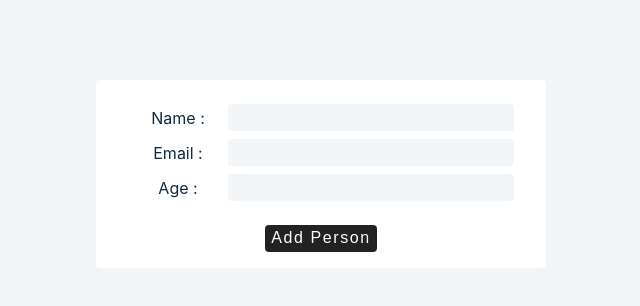
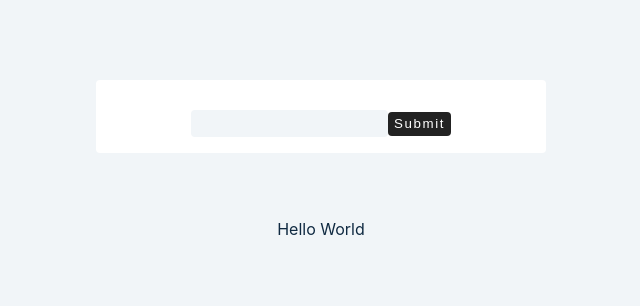
Before and after one commit to IsaacBukunmi/react-advanced-2020-copy, a React (Create React App) app: page / in a window 1280 px wide. Shown: the top 306 px of the page, without its empty margins (319-959 px from the left). Built offline with nearby package versions, Linux system fonts and the light colour scheme.

Commit message:
useRef Complete

```diff
--- a/src/App.js
+++ b/src/App.js
@@ -1,5 +1,5 @@
 import React from 'react'
-import Setup from './tutorial/4-forms/setup/2-multiple-inputs'
+import Setup from './tutorial/5-useRef/setup/1-useRef-basics'
 
 
 function App() {
--- a/src/tutorial/5-useRef/setup/1-useRef-basics.js
+++ b/src/tutorial/5-useRef/setup/1-useRef-basics.js
@@ -5,7 +5,26 @@ import React, { useEffect, useRef } from 'react';
 // target DOM nodes/elements
 
 const UseRefBasics = () => {
-  return <h2>useRef</h2>;
+  const refContainer = useRef(null);
+  const divContainer = useRef(null);
+
+  const handleSubmit = (e) => {
+    e.preventDefault()
+    console.log(refContainer.current.value)
+    console.log(divContainer.current.innerHTML)
+  }
+  console.log(refContainer)
+  return(
+    <>
+      <form className='form' onSubmit={handleSubmit}>
+        <div>
+          <input type="text" ref={refContainer}/>
+          <button type='submit'>submit</button>
+        </div>
+      </form>
+      <div ref={divContainer}>Hello World</div>
+    </>
+  );
 };
 
 export default UseRefBasics;
```
